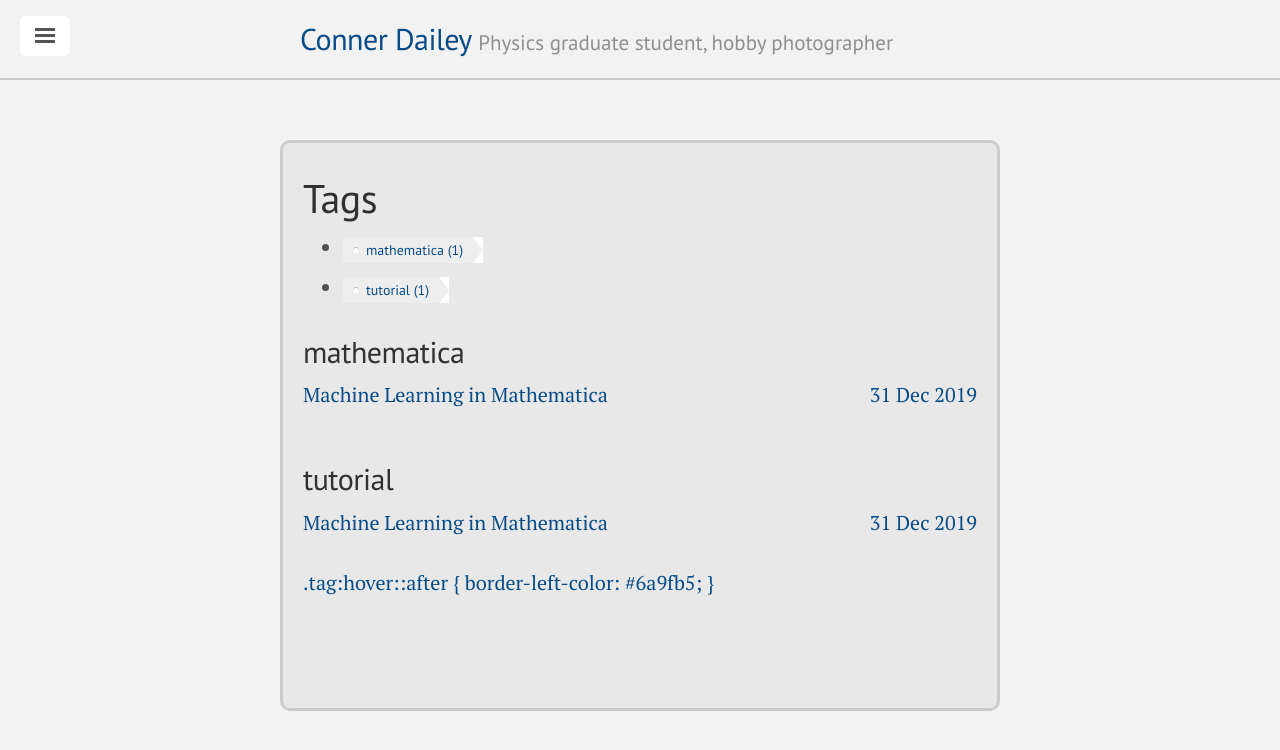
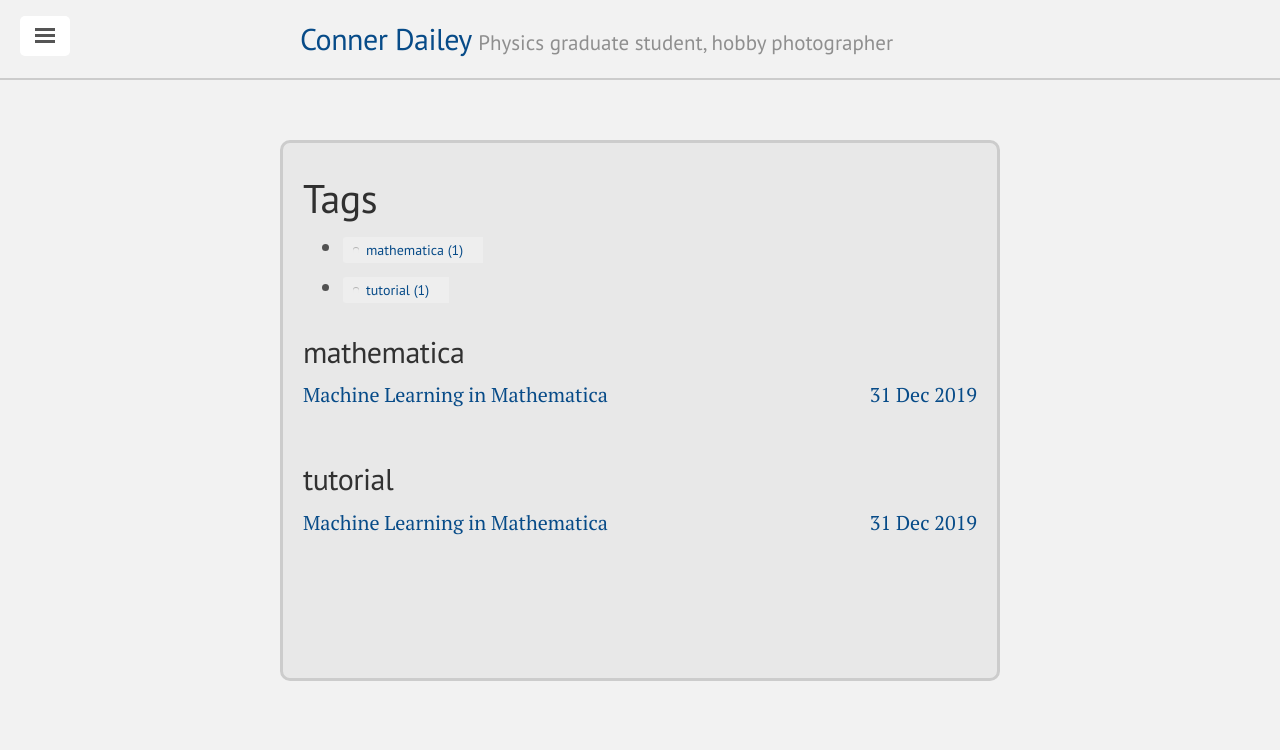
Before and after one commit to TakeTwiceDailey/TakeTwiceDailey.github.io, a Jekyll site: the page built from tags.html, in a window 1280 px wide. Shown: the top 750 px of the page. Built offline with Jekyll 4.4.1, drawn with Linux system fonts in a browser that asks for light colours; nearby versions of some CDN libraries.

Commit message:
changes to tags

```diff
--- a/_layouts/post.html
+++ b/_layouts/post.html
@@ -5,6 +5,12 @@ layout: default
 <div class="post">
   <h1 class="post-title">{{ page.title }}</h1>
   <span class="post-date">{{ page.date | date_to_string }}</span>
+  <ul class="tags">
+    {% for tag in page.tags %}
+      <li><a href="{{ "/" | relative_url }}tags#{{tag}}" class="tag">{{ tag }}</a></li>
+    {% endfor %}
+  </ul>
+
   {{ content }}
 </div>
 
--- a/public/css/lanyon.css
+++ b/public/css/lanyon.css
@@ -580,7 +580,7 @@ a.pagination-item:hover {
 }
 
 .tag::before {
-  background: #fff;
+  background: transparent;
   border-radius: 10px;
   box-shadow: inset 0 1px rgba(0, 0, 0, 0.25);
   content: '';
@@ -592,7 +592,7 @@ a.pagination-item:hover {
 }
 
 .tag::after {
-  background: #fff;
+  background: transparent;
   border-bottom: 13px solid transparent;
   border-left: 10px solid #eee;
   border-top: 13px solid transparent;
--- a/tags.html
+++ b/tags.html
@@ -37,7 +37,3 @@ description: "An archive of posts sorted by tag."
   <!-- </ul> -->
   {% endunless %}{% endfor %}
 </div>
-
-.tag:hover::after {
-   border-left-color: #6a9fb5;
-}
```
